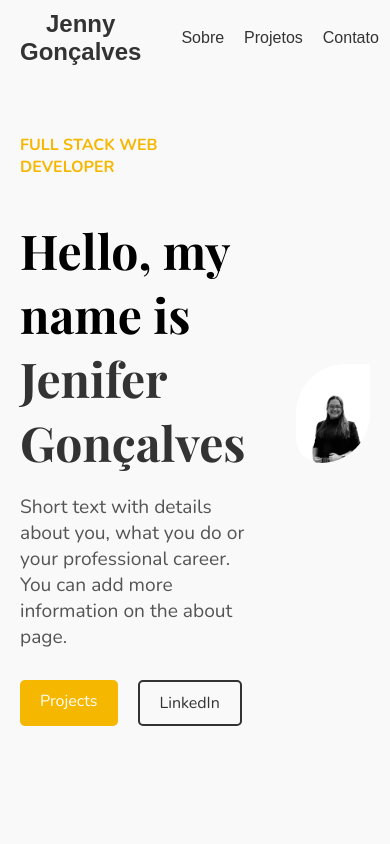
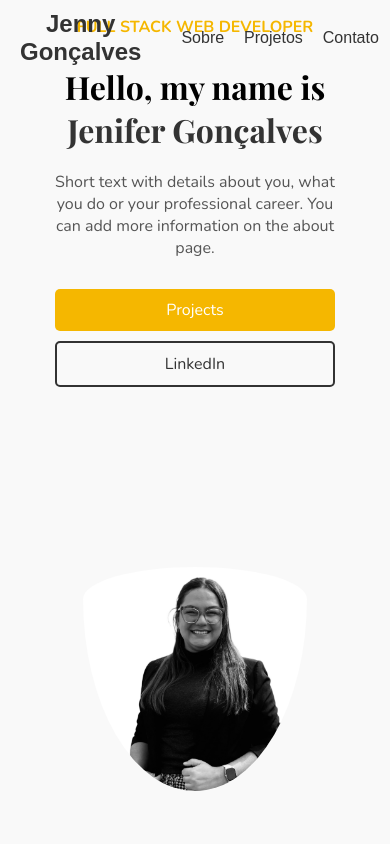
Before and after one commit to jenifergs/portfolio-jeni, a React (Create React App) app: page / in a window 390 px wide. Shown: the top 844 px of the page. Built offline with nearby package versions, Linux system fonts and the light colour scheme.

Commit message:
change photo hero

```diff
--- a/src/App.scss
+++ b/src/App.scss
@@ -23,4 +23,12 @@ body {
       font-size: 1.2rem;
       color: #666;
     }
+
+    hr{
+      color: #f5b700;
+      border: 3px solid;
+      max-width: 100px;
+      margin-top: -20px;
+      margin-bottom: 2em;
   }
+  }
--- a/src/components/About.js
+++ b/src/components/About.js
@@ -6,6 +6,7 @@ function About() {
     <section id="sobre" className="about">
       <div className="container">
         <h2>Sobre Mim</h2>
+        <hr />
         <p>
           Meu nome é Jenifer Gonçalves, sou uma desenvolvedora Full Stack com experiência em React, Node.js e desenvolvimento de aplicações web e mobile. Tenho paixão por criar soluções eficazes e elegantes para problemas complexos.
         </p>
--- a/src/components/Hero.scss
+++ b/src/components/Hero.scss
@@ -10,24 +10,22 @@
     .hero-content {
       display: flex;
       align-items: center;
-      max-width: 1200px;
+      max-width: 80%;
       width: 100%;
       gap: 50px;
     }
 
     .hero-image {
       flex: 1;
-      position: relative;
-      border-radius: 5 10 50 50;
+      // position: relative;
 
       img {
         max-width: 100%;
         height: auto;
-        border-radius: 2000px 100px 2000px 1000px;
         display: block;
-
+        border-radius: 100%;
+        padding-top: 160px;
       }
-
     }
 
     .hero-text {
@@ -85,4 +83,34 @@
         }
       }
     }
+
+    /* Media query para telas menores (mobile) */
+    @media (max-width: 768px) {
+      .hero-content {
+        flex-direction: column; /* Empilha os elementos verticalmente */
+        text-align: center;
+        gap: 20px; /* Reduz o espaçamento entre os elementos */
+      }
+
+      .hero-image {
+        flex: none;
+        width: 80%; /* Garante que a imagem ocupe uma boa parte da largura */
+        order: 1;
+      }
+
+      .hero-text {
+        h1 {
+          font-size: 2rem; /* Reduz o tamanho do título */
+        }
+
+        .description {
+          font-size: 1rem; /* Reduz o tamanho da descrição */
+        }
+
+        .hero-buttons {
+          flex-direction: column; /* Empilha os botões verticalmente */
+          gap: 10px;
+        }
+      }
+    }
   }
```
Also changed, not shown: src/assets/jenny-photo.png, src/assets/jenny-photo2.png (added).
